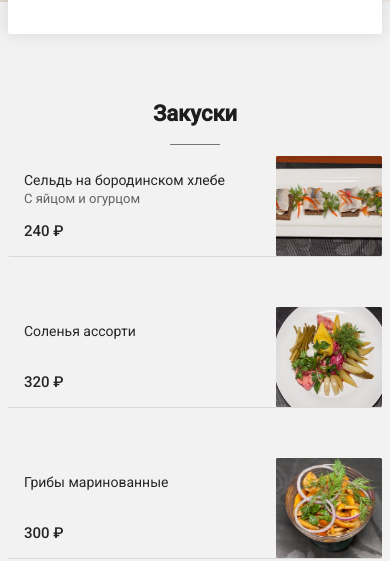
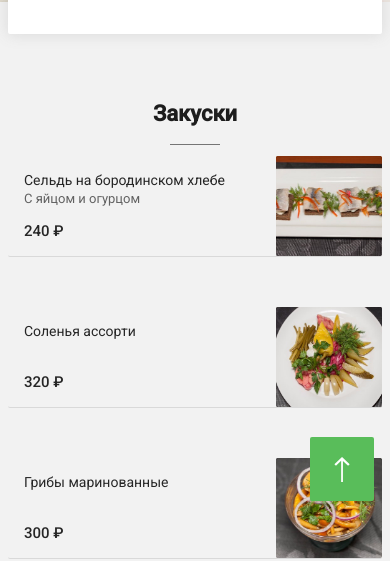
Before and after one commit to miptleha/sample-sites, a plain HTML site: page uber-eats/cafe.html in a window 390 px wide. Shown: the part 319-880 px from the top of the page. Drawn offline with nearby package versions, Linux system fonts and the light colour scheme.

Commit message:
back-to-top button

```diff
--- a/uber-eats/cafe.html
+++ b/uber-eats/cafe.html
@@ -295,6 +295,19 @@
         </div>
     </footer>
 
+    <!-- BACK TO TOP -->
+    <a href="#">
+        <div class="back-to-top">
+            <svg width="16" height="25" viewBox="0 0 16 25" fill="none" xmlns="http://www.w3.org/2000/svg">
+                <g>
+                    <path
+                        d="M8.01832 0.0428432L8.05269 0.0102539L15.6741 7.25758L14.0755 8.70713L8.92858 3.88391V25H7.14287V3.85222L1.96207 8.70713L0.399567 7.25758L8.00314 0.0102539L8.01876 0.0428432H8.01832Z"
+                        fill="currentColor" />
+                </g>
+            </svg>
+        </div>
+    </a>
+
 </body>
 
 </html>
--- a/uber-eats/css/site.css
+++ b/uber-eats/css/site.css
@@ -151,12 +151,23 @@ a:hover {
     background-color: #59bd5a;
     border-radius: 2px;
     color: #fff;
-    display: block;
-    position: absolute;
+    position: fixed;
     width: 80px;
     height: 80px;
     right: 16px;
     bottom: 24px;
+    display: flex;
+    justify-content: center;
+    align-items: center;
+}
+.back-to-top:hover {
+    color: #004ed6 !important;
+}
+@media (max-width: 767px) {
+    .back-to-top {
+        width: 64px;
+        height: 64px;
+    }
 }
 
 /* INDEX.HTML */
```
Also changed, not shown: uber-eats/index.html (+12 -12 lines).
